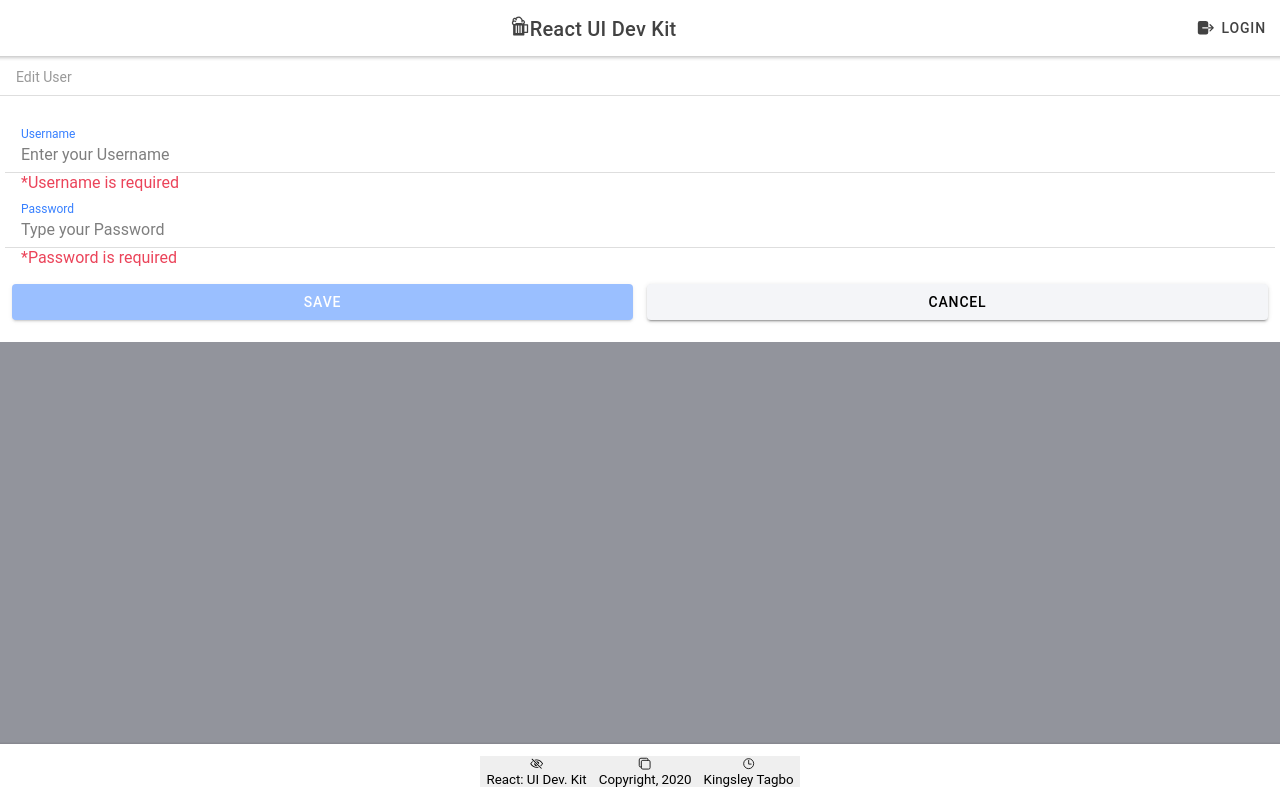
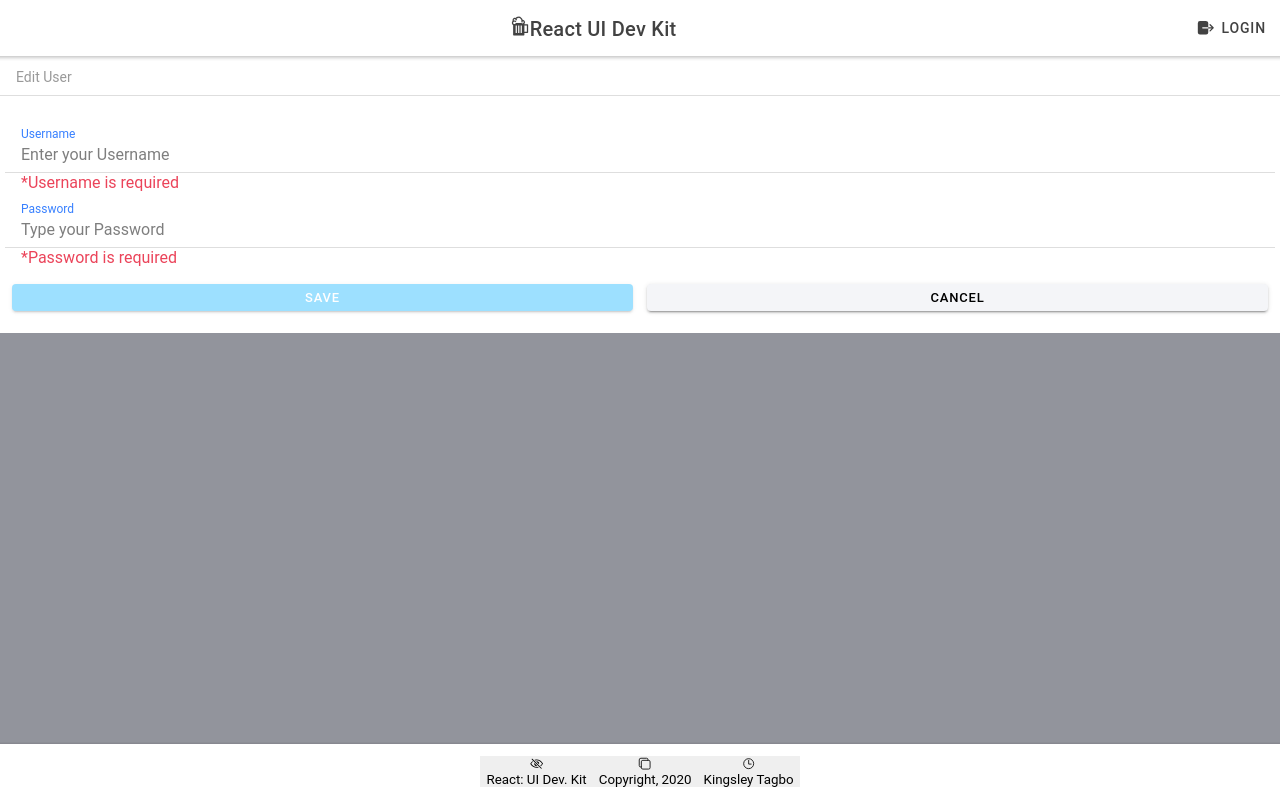
Before and after one commit to kingsleytagbo/ionic-react-cms, a React (Create React App) app: page /users/edituser in a window 1280 px wide. Built offline with nearby package versions, Linux system fonts and the light colour scheme.

Commit message:
Edit User

```diff
--- a/src/pages/users/AddUser.tsx
+++ b/src/pages/users/AddUser.tsx
@@ -120,11 +120,12 @@ const AddUserPage: React.FC = () => {
 
                     <IonRow>
                       <IonCol>
-                        <IonButton type="submit" expand="block" onClick={navigateSave}
+                        <IonButton type="submit" expand="block" color="secondary" size="small"
+                        onClick={navigateSave}
                         disabled={!validation.username || !validation.password}>Save</IonButton>
                       </IonCol>
                       <IonCol>
-                        <IonButton color="light" expand="block" onClick={navigateCancel}>Cancel</IonButton>
+                        <IonButton color="light" expand="block" size="small" onClick={navigateCancel}>Cancel</IonButton>
                       </IonCol>
                     </IonRow>
                   </div>
--- a/src/pages/users/EditUser.tsx
+++ b/src/pages/users/EditUser.tsx
@@ -40,7 +40,7 @@ const EditUserPage: React.FC = () => {
     // console.log({ name: name, value: value, validation: validation });
   }
 
-  const navigateLogin = () => {
+  const navigateSave = () => {
     const path = '/users';
     const response = updateUser(values, true);
     response.then((result) => {
@@ -123,11 +123,12 @@ const EditUserPage: React.FC = () => {
 
                     <IonRow>
                       <IonCol>
-                        <IonButton type="submit" expand="block" onClick={navigateLogin}
+                        <IonButton type="submit" expand="block" color="secondary" size="small"
+                         onClick={navigateSave}
                         disabled={!validation.user_nicename || !validation.user_pass}>Save</IonButton>
                       </IonCol>
                       <IonCol>
-                        <IonButton color="light" expand="block" onClick={navigateCancel}>Cancel</IonButton>
+                        <IonButton color="light" expand="block" size="small" onClick={navigateCancel}>Cancel</IonButton>
                       </IonCol>
                     </IonRow>
                   </div>
--- a/src/pages/users/Home.tsx
+++ b/src/pages/users/Home.tsx
@@ -56,7 +56,7 @@ const UsersHome: React.FC = () => {
         <IonList>
           <IonRow>
             <IonCol size="12">
-              <IonButton expand="block" color="secondary" onClick={navigateAddUser}>Add User</IonButton>
+              <IonButton expand="block" color="secondary" size="small" onClick={navigateAddUser}>Add User</IonButton>
             </IonCol>
           </IonRow>
 
```
